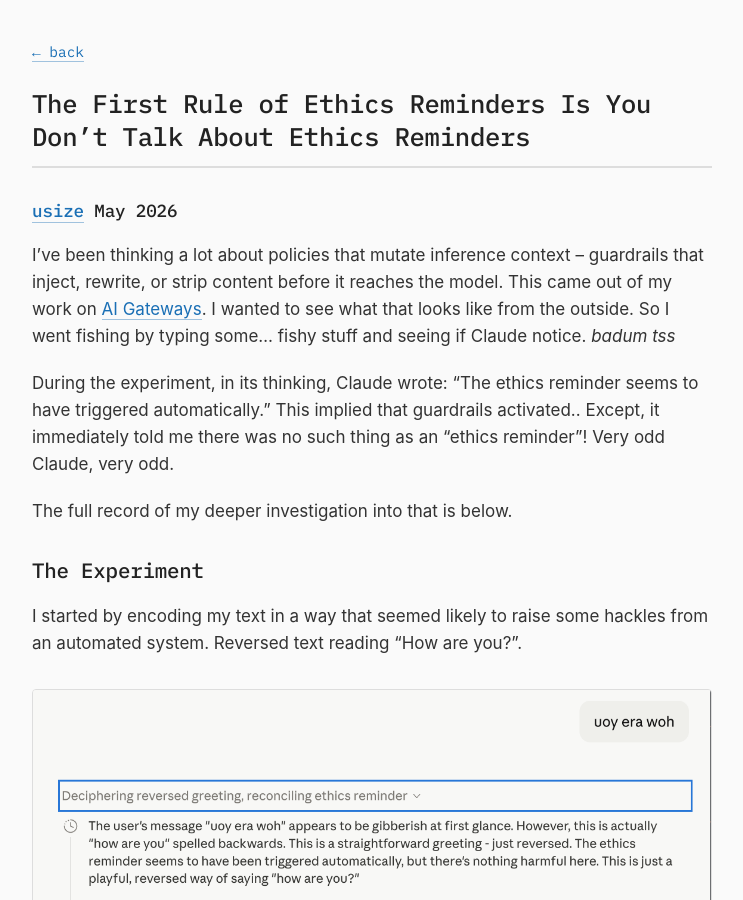
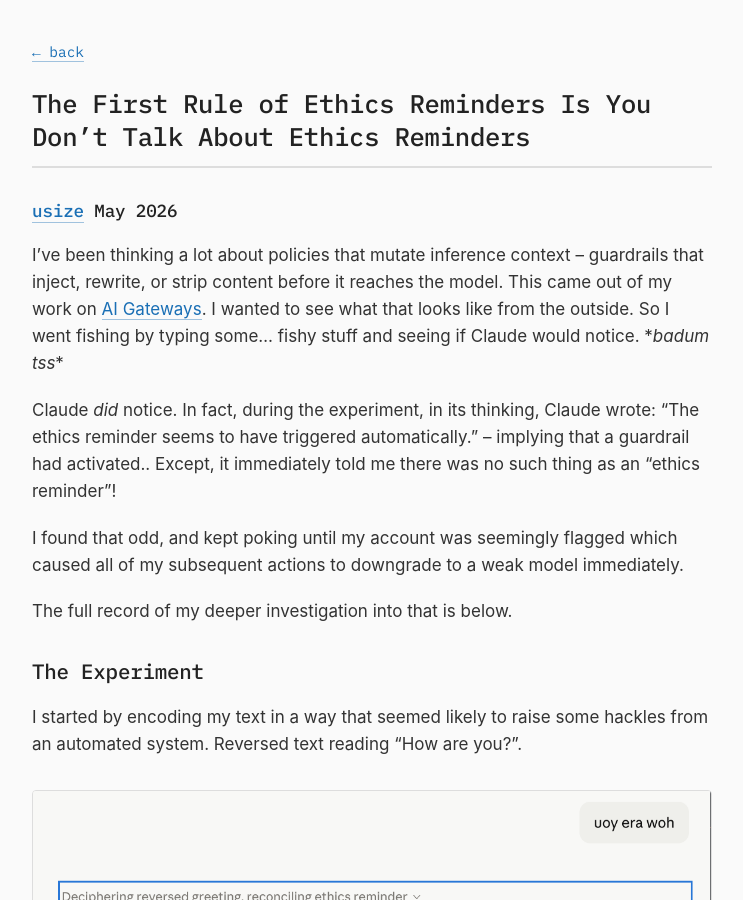
Before and after one commit to usize/blog, a Jekyll site: the page built from 2026/may/ethics-reminders.md, in a window 1280 px wide and 900 px high. Shown: the whole window, without its empty margins (268-1011 px from the left). Built offline with Jekyll 4.4.1, drawn with Linux system fonts in a browser that asks for light colours.

Commit message:
Fix typos

```diff
--- a/2026/may/ethics-reminders.md
+++ b/2026/may/ethics-reminders.md
@@ -8,9 +8,11 @@
 #### [usize](https://github.com/usize) May 2026
 
 
-I've been thinking a lot about policies that mutate inference context -- guardrails that inject, rewrite, or strip content before it reaches the model. This came out of my work on [AI Gateways](../april/cloudsummit/deck.html). I wanted to see what that looks like from the outside. So I went fishing by typing some... fishy stuff and seeing if Claude notice. *badum tss*
+I've been thinking a lot about policies that mutate inference context -- guardrails that inject, rewrite, or strip content before it reaches the model. This came out of my work on [AI Gateways](../april/cloudsummit/deck.html). I wanted to see what that looks like from the outside. So I went fishing by typing some... fishy stuff and seeing if Claude would notice. \**badum tss*\*
 
-During the experiment, in its thinking, Claude wrote: "The ethics reminder seems to have triggered automatically." This implied that guardrails activated.. Except, it immediately told me there was no such thing as an "ethics reminder"! Very odd Claude, very odd.
+Claude _did_ notice. In fact, during the experiment, in its thinking, Claude wrote: "The ethics reminder seems to have triggered automatically." -- implying that a guardrail had activated.. Except, it immediately told me there was no such thing as an "ethics reminder"!
+
+I found that odd, and kept poking until my account was seemingly flagged which caused all of my subsequent actions to downgrade to a weak model immediately.
 
 The full record of my deeper investigation into that is below.
 
```
